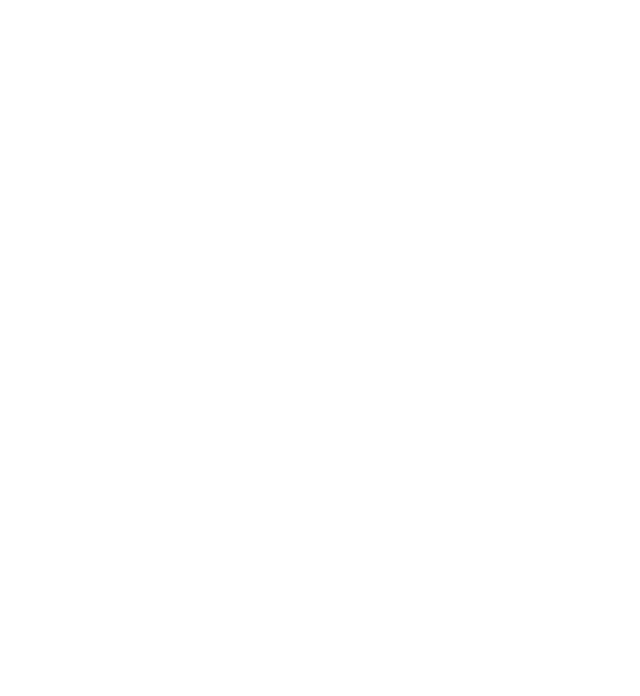
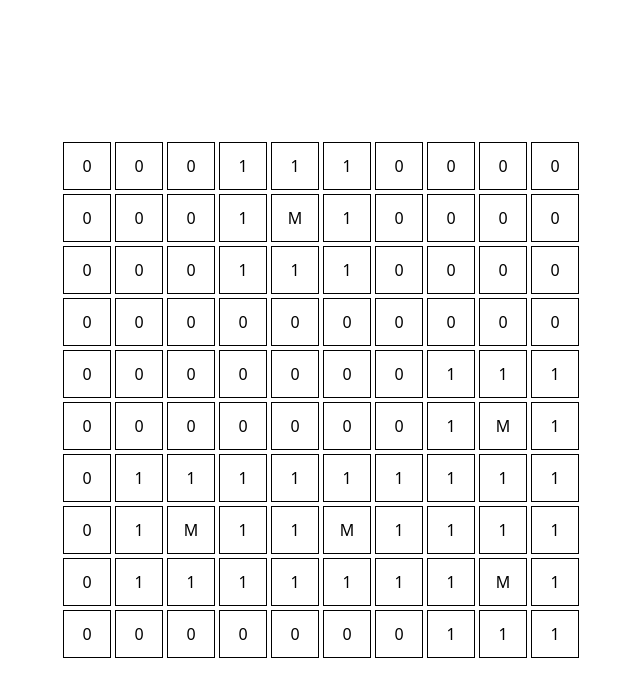
Before and after one commit to dasha-ria/minesweeper, a React (Vite) app: page / in a window 1280 px wide. Shown: the top 696 px of the page, without its empty margins (319-959 px from the left). Built offline with nearby package versions, Linux system fonts and the light colour scheme.

Commit message:
calculating values of cells

```diff
--- a/src/App.tsx
+++ b/src/App.tsx
@@ -1,5 +1,24 @@
+import { useState } from "react";
+import { createMinefield } from "./minefield/createMinefield";
+
 function App() {
-  return <></>;
+  const [minefield, setMinefield] = useState(
+    createMinefield({ width: 10, height: 10, mines: 5 })
+  );
+
+  return (
+    <div className="flex flex-col gap-1 items-center justify-center h-screen">
+      {minefield.map((row) => (
+        <div className="flex gap-1">
+          {row.map((cell) => (
+            <div className="flex justify-center items-center  w-12 h-12 border border-black">
+              {cell.value === "Mine" ? "M" : cell.value}
+            </div>
+          ))}
+        </div>
+      ))}
+    </div>
+  );
 }
 
 export default App;
--- a/src/minefield/createMinefield.ts
+++ b/src/minefield/createMinefield.ts
@@ -3,6 +3,13 @@
   height: number;
   mines: number;
 };
+
+type Cell = {
+  value: string;
+  action: "Reveal" | "Flag" | null;
+};
+
+type Minefield = Array<Array<Cell>>;
 
 function randomiseMineLocations({ width, height, mines }: CreateMinefield) {
   const potentialLocations = [];
@@ -36,11 +43,36 @@
   return array;
 }
 
+function getSurroundingCells({
+  x,
+  y,
+  width,
+  height,
+}: {
+  x: number;
+  y: number;
+  width: number;
+  height: number;
+}) {
+  // prettier-ignore
+  const surroundingCoordinates = [
+    {y: y-1, x: x-1}, {y: y-1, x}, {y: y-1, x: x+1},
+    {y, x: x-1},                   {y, x: x+1},
+    {y: y+1, x: x-1}, {y: y+1, x}, {y: y+1, x: x+1}
+  ]
+
+  return surroundingCoordinates.filter(({ y, x }) => {
+    if (y >= 0 && y < height && x >= 0 && x < width) {
+      return true;
+    }
+  });
+}
+
 export function createMinefield({ width, height, mines }: CreateMinefield) {
   const arr = new Array(height);
 
   for (let i = 0; i < arr.length; i++) {
-    arr[i] = new Array(width);
+    arr[i] = new Array(width).fill({ value: "0" });
   }
 
   //   const mineLocations = [
@@ -51,8 +83,20 @@
   const mineLocations = randomiseMineLocations({ width, height, mines });
 
   mineLocations.forEach(({ x, y }) => {
-    arr[y][x] = { value: "Mine" };
+    arr[y][x] = { value: "Mine", action: null };
   });
 
-  return arr;
+  for (let y = 0; y < height; y++) {
+    for (let x = 0; x < width; x++) {
+      if (arr[y][x].value !== "Mine") {
+        arr[y][x] = {
+          value: getSurroundingCells({ y, x, width, height })
+            .filter((coords) => arr[coords.y][coords.x].value === "Mine")
+            .length.toString(),
+        };
+      }
+    }
+  }
+
+  return arr as Minefield;
 }
```
